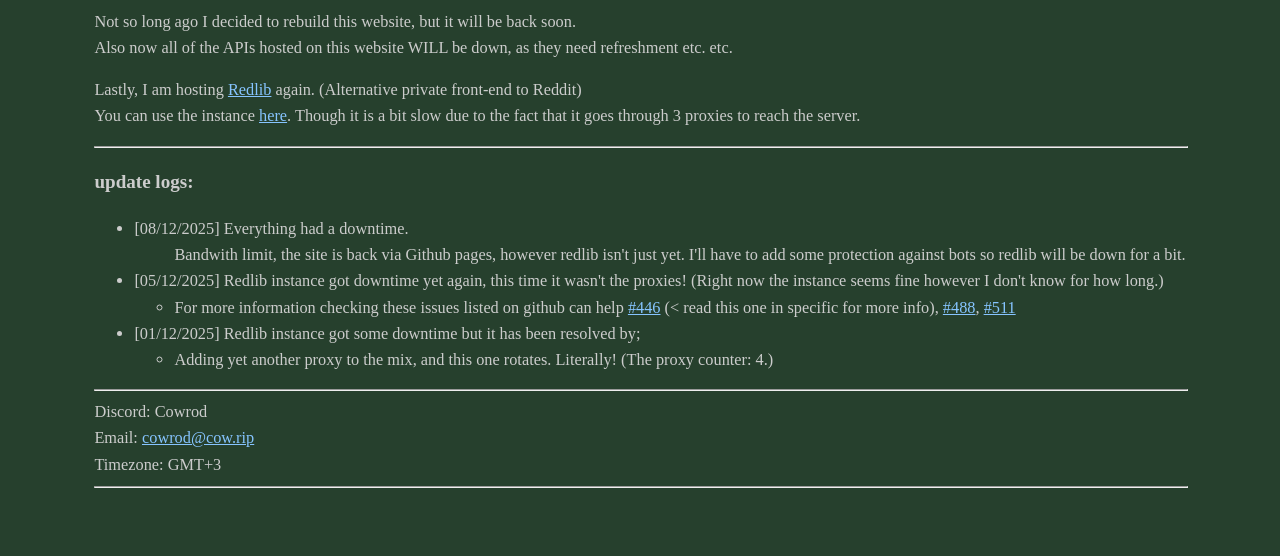
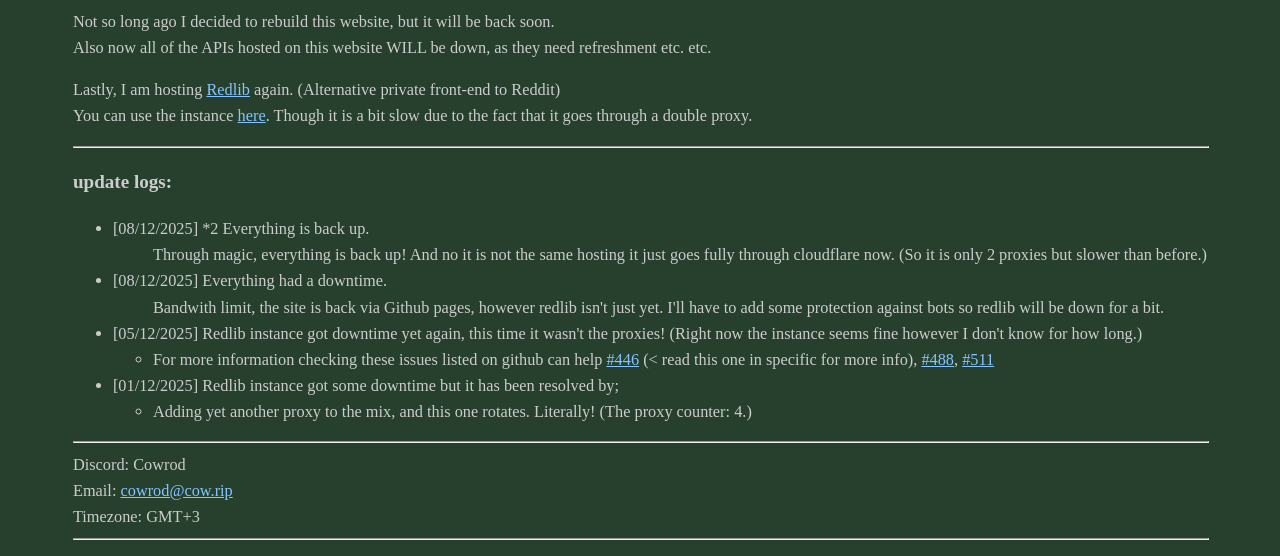
Before and after one commit to Cowrod/cowrod.github.io, a plain HTML site: page index.html in a window 1280 px wide. Shown: the part 246-802 px from the top of the page. Drawn offline with Linux system fonts and the light colour scheme.

Commit message:
Update index.html

```diff
--- a/index.html
+++ b/index.html
@@ -25,11 +25,16 @@
 				<p>Not so long ago I decided to rebuild this website, but it will be back soon.<br>
 				Also now all of the APIs hosted on this website WILL be down, as they need refreshment etc. etc.</p>
 				<p>Lastly, I am hosting <a href="https://github.com/redlib-org/redlib#redlib">Redlib</a> again. (Alternative private front-end to Reddit)<br>
-				You can use the instance <a href="https://redlib.cow.rip">here</a>. Though it is a bit slow due to the fact that it goes through 3 proxies to reach the server.</p>
+				You can use the instance <a href="https://redlib.cow.rip">here</a>. Though it is a bit slow due to the fact that it goes through a double proxy.</p>
 
 				<hr/>
 				<h3>update logs:</h3>
 				<ul>
+					<li>[08/12/2025] *2 Everything is back up.
+						<ul>
+							Through magic, everything is back up! And no it is not the same hosting it just goes fully through cloudflare now. (So it is only 2 proxies but slower than before.)
+						</ul>
+					</li>
 					<li>[08/12/2025] Everything had a downtime.
 						<ul>
 							Bandwith limit, the site is back via Github pages, however redlib isn't just yet. I'll have to add some protection against bots so redlib will be down for a bit.
```
